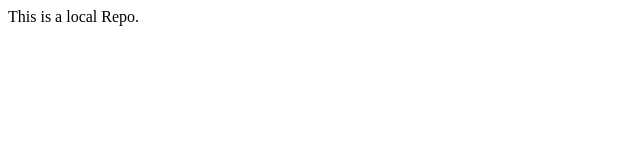
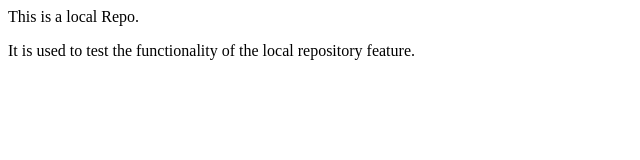
Before and after one commit to ChauhanKomal9455/localRepo, a plain HTML site: page index.html in a window 1280 px wide. Shown: the whole page, without its empty margins (0-640 px from the left). Drawn offline with Linux system fonts and the light colour scheme.

Commit message:
Add a new feature

```diff
--- a/index.html
+++ b/index.html
@@ -1 +1,2 @@
 <p>This is a local Repo.</p>
+<p>It is used to test the functionality of the local repository feature.</p>
```
